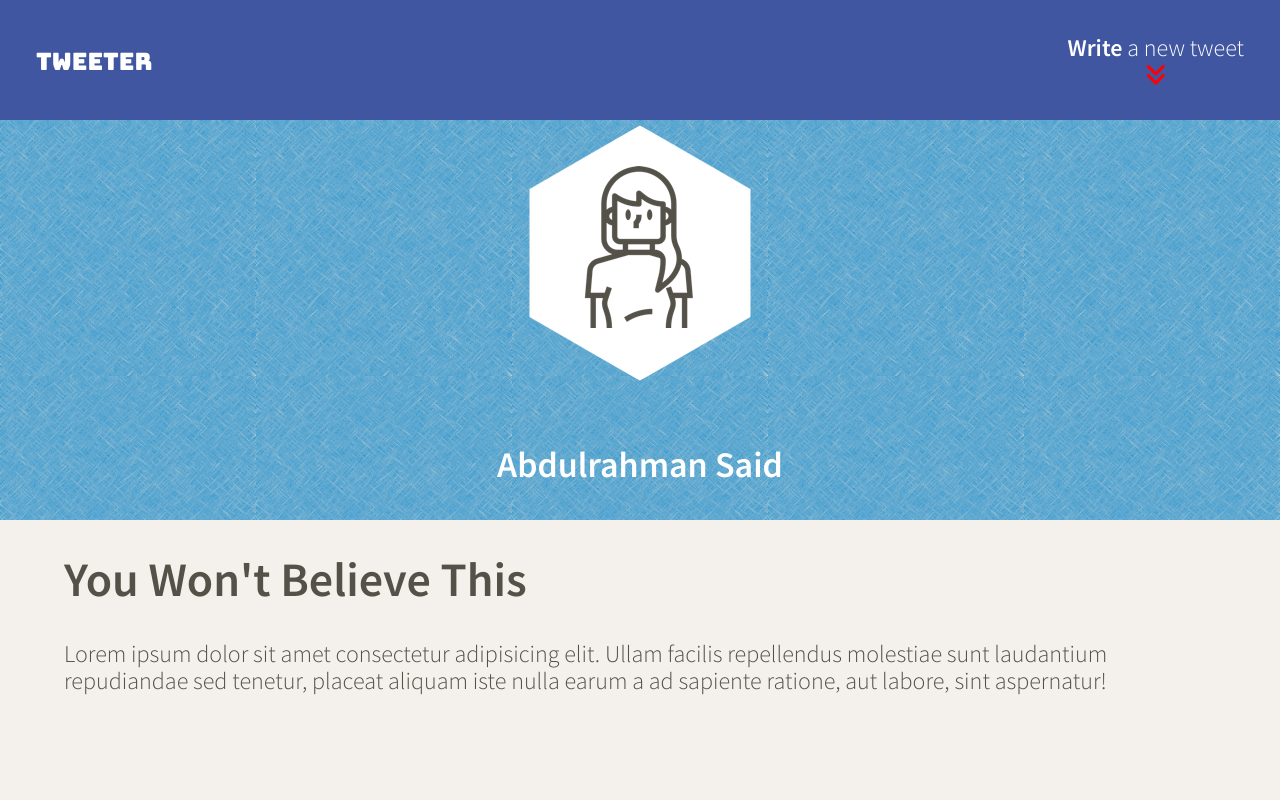
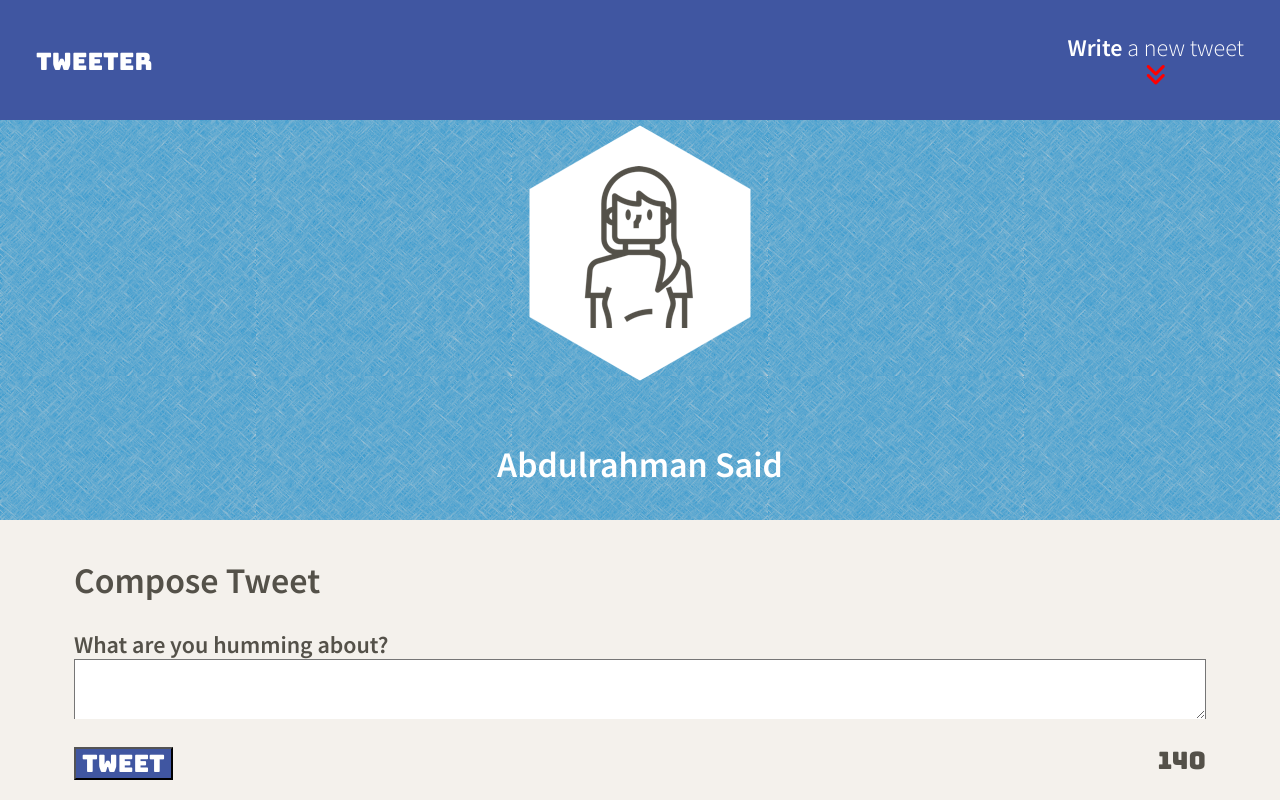
Before and after one commit to AbdulSaid/tweeter, a website: page public/index.html in a window 1280 px wide. Drawn offline with nearby package versions, Linux system fonts and the light colour scheme.

Commit message:
added form for tweeting

```diff
--- a/public/index.html
+++ b/public/index.html
@@ -24,11 +24,14 @@
     <!-- App CSS -->
     <link rel="stylesheet" href="/styles/layout.css" type="text/css" />
 
-    <!-- Navbar Css -->
+    <!-- Navbar CSS -->
     <link rel="stylesheet" href="/styles/nav.css" type="text/css" />
 
-    <!---Header Css-->
+    <!---Header CSS-->
     <link rel="stylesheet" href="/styles/header.css" type="text/css" />
+
+    <!--New Tweet CSS-->
+    <link rel="stylesheet" href="/styles/new-tweet.css" type="text/css" />
 
     <!-- Font awesome CDN-->
     <link rel="stylesheet" href="https://cdnjs.cloudflare.com/ajax/libs/font-awesome/6.0.0-beta2/css/all.min.css" integrity="sha512-YWzhKL2whUzgiheMoBFwW8CKV4qpHQAEuvilg9FAn5VJUDwKZZxkJNuGM4XkWuk94WCrrwslk8yWNGmY1EduTA==" crossorigin="anonymous" referrerpolicy="no-referrer" />
@@ -55,13 +58,23 @@
       </div>
       <br>
       <div>
-          <h2>Abdulrahman Said</h2>
+          <h2><strong>Abdulrahman</strong> Said</h2>
       </div>
     </header>
     <!-- Page-specific (main) content here -->
     <main class="container">
-      <h1>You Won't Believe This</h1>
-      <p>Lorem ipsum dolor sit amet consectetur adipisicing elit. Ullam facilis repellendus molestiae sunt laudantium repudiandae sed tenetur, placeat aliquam iste nulla earum a ad sapiente ratione, aut labore, sint aspernatur!</p>
+      <section class="new-tweet">
+        <h2>Compose Tweet</h2>
+        <form class="formUpdate" action="/tweets" method="POST">
+          <label class="hummingAbout" for="tweet-text"><strong>What are you humming about?</strong></label>
+          <textarea name="text" id="tweet-text"></textarea>
+          <br>
+          <div class="tweetNumber">
+            <button class="tweetButton" type="submit">Tweet</button>
+            <output name="counter" class="counter" for="tweet-text">140</output>
+          </div>
+        </form>
+      </section>
     </main>
   </body>
 </html>
--- a/public/styles/header.css
+++ b/public/styles/header.css
@@ -10,4 +10,5 @@ header {
   justify-content: center;
   align-items: center;
   color: #FFFFFF;
+  font-family: 'Source Sans Pro', sans-serif;
 }
--- /dev/null
+++ b/public/styles/new-tweet.css
@@ -0,0 +1,36 @@
+.container {
+  padding: 10px;
+}
+
+.formUpdate {
+  display: flex;
+  flex-direction: column;
+}
+
+.tweetButton {
+  background-color: #4056A1;
+  color: #FFFFFF;
+  font-family: 'Bungee',sans-serif;
+}
+
+.hummingAbout {
+  border-bottom: black;
+}
+
+.counter {
+  font-family: 'Bungee',sans-serif;
+}
+
+#tweet-text {
+  border-bottom: black;
+}
+
+.tweetNumber {
+  display: flex;
+  justify-content: space-between;
+}
+
+textarea {
+  outline: none;
+
+}
```
